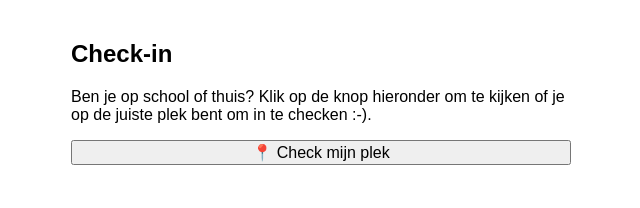
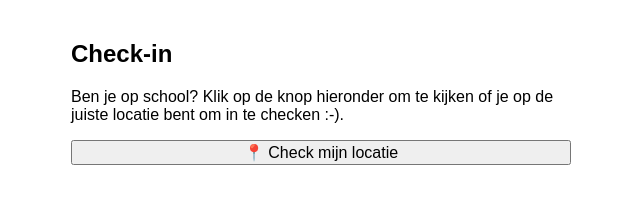
Before and after one commit to Cienny78/gps-checkin, a plain HTML site: page index.html in a window 1280 px wide. Shown: the whole page, without its empty margins (319-959 px from the left). Drawn offline with Linux system fonts and the light colour scheme.

Commit message:
Update index.html

```diff
--- a/index.html
+++ b/index.html
@@ -12,8 +12,8 @@
 </head>
 <body>
   <h2>Check-in</h2>
-  <p>Ben je op school of thuis? Klik op de knop hieronder om te kijken of je op de juiste plek bent om in te checken :-).</p>
-  <button onclick="checkLocation()">📍 Check mijn plek</button>
+  <p>Ben je op school? Klik op de knop hieronder om te kijken of je op de juiste locatie bent om in te checken :-).</p>
+  <button onclick="checkLocation()">📍 Check mijn locatie </button>
   <div id="status"></div>
 
   <div id="formulier">
@@ -75,7 +75,7 @@
             }
 
             if (goedgekeurd) {
-              status.textContent = "✅ Top! Je bent op de juiste plek. Vul nu je gegevens in.";
+              status.textContent = "✅ Top! Je bent op de juiste locatie. Vul nu je gegevens in.";
               document.getElementById('formulier').style.display = 'block';
             } else {
               const afgerond = Math.round(kortsteAfstand);
```
